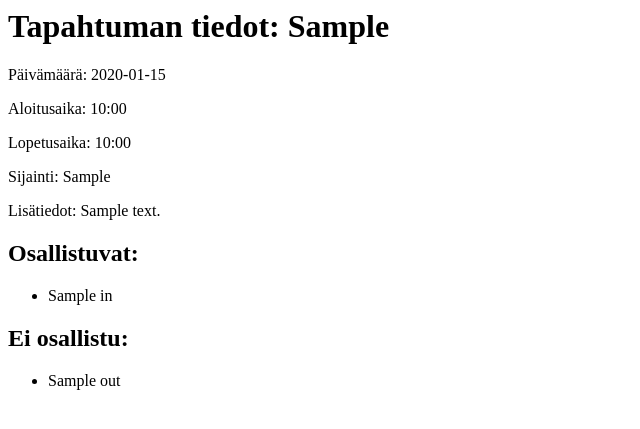
After one commit to Kassudin/tsoha-clubtool, a Flask app: template templates/event_details.html in a window 1280 px wide. The commit adds this page. Shown: the top 429 px of the page, without its empty margins (0-640 px from the left). Run offline with Flask 3, Linux system fonts and the light colour scheme; the template is opened without the code that fills it: most values are stand-ins (such as "Sample title", 1, 10 or a date in 2020).

Commit message:
Add the missing changes
From the last commit

```diff
--- /dev/null
+++ b/templates/event_details.html
@@ -0,0 +1,20 @@
+<h1>Tapahtuman tiedot: {{ event.event_type }}</h1>
+<p>Päivämäärä: {{ event.event_date.strftime("%Y-%m-%d") }}</p>
+<p>Aloitusaika: {{ event.event_start_time.strftime("%H:%M") }}</p>
+<p>Lopetusaika: {{ event.event_end_time.strftime("%H:%M") }}</p>
+<p>Sijainti: {{ event.event_location }}</p>
+<p>Lisätiedot: {{ event.event_description }}</p>
+
+<h2>Osallistuvat:</h2>
+<ul>
+{% for name in in_list %}
+<li>{{ name }}</li>
+{% endfor %}
+</ul>
+
+<h2>Ei osallistu:</h2>
+<ul>
+{% for name in out_list %}
+<li>{{ name }}</li>
+{% endfor %}
+</ul>
--- a/templates/index.html
+++ b/templates/index.html
@@ -5,9 +5,8 @@ CLUBTOOL
 <ul>
 {% for event in events %}
 <li>
-<strong>{{ event.event_type }}</strong> - {{ event.event_date.strftime("%Y-%m-%d") }} klo {{ event.event_start_time.strftime("%H:%M") }} - {{ event.event_end_time.strftime("%H:%M") }}<br>
+<strong><a href="/event/{{ event.id }}">{{ event.event_type }}</a></strong> - {{ event.event_date.strftime("%Y-%m-%d") }} klo {{ event.event_start_time.strftime("%H:%M") }} - {{ event.event_end_time.strftime("%H:%M") }}<br>
 Sijainti: {{ event.event_location }}<br>
-Kuvaus: {{ event.event_description }}<br>
 IN: {{ event.in_count }} <br>
 OUT: {{ event.out_count }} <br>
 <form action="/event_registration" method="post">
```
